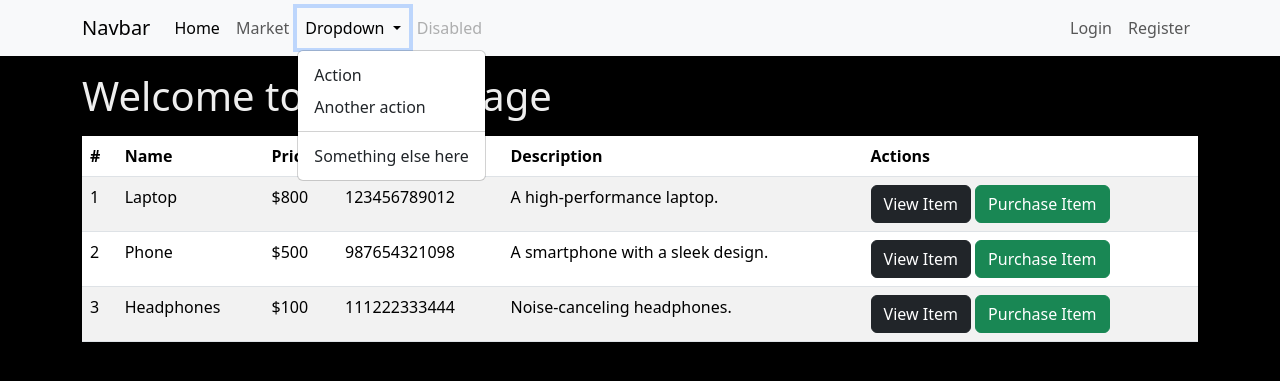
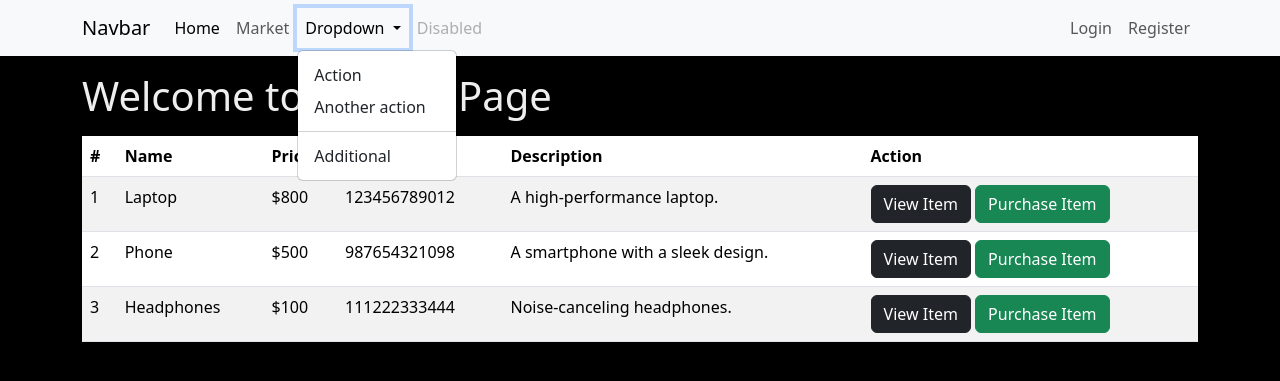
Before and after one commit to Dnurudeen/Python-with-Flask, a Flask app: page /market in a window 1280 px wide, after a click on "Dropdown". Shown: the top 381 px of the page. Run offline with Flask 3, Linux system fonts and the light colour scheme.

Commit message:
new commit

```diff
--- a/marketplace/templates/layout.html
+++ b/marketplace/templates/layout.html
@@ -41,7 +41,7 @@
                       <li><a class="dropdown-item" href="#">Action</a></li>
                       <li><a class="dropdown-item" href="#">Another action</a></li>
                       <li><hr class="dropdown-divider"></li>
-                      <li><a class="dropdown-item" href="#">Something else here</a></li>
+                      <li><a class="dropdown-item" href="#">Additional</a></li>
                     </ul>
                   </li>
                   <li class="nav-item">
--- a/marketplace/templates/market.html
+++ b/marketplace/templates/market.html
@@ -17,7 +17,7 @@
                 <th scope="col">Price</th>
                 <th scope="col">Barcode</th>
                 <th scope="col">Description</th>
-                <th scope="col">Actions</th>
+                <th scope="col">Action</th>
               </tr>
             </thead>
             <tbody>
```
